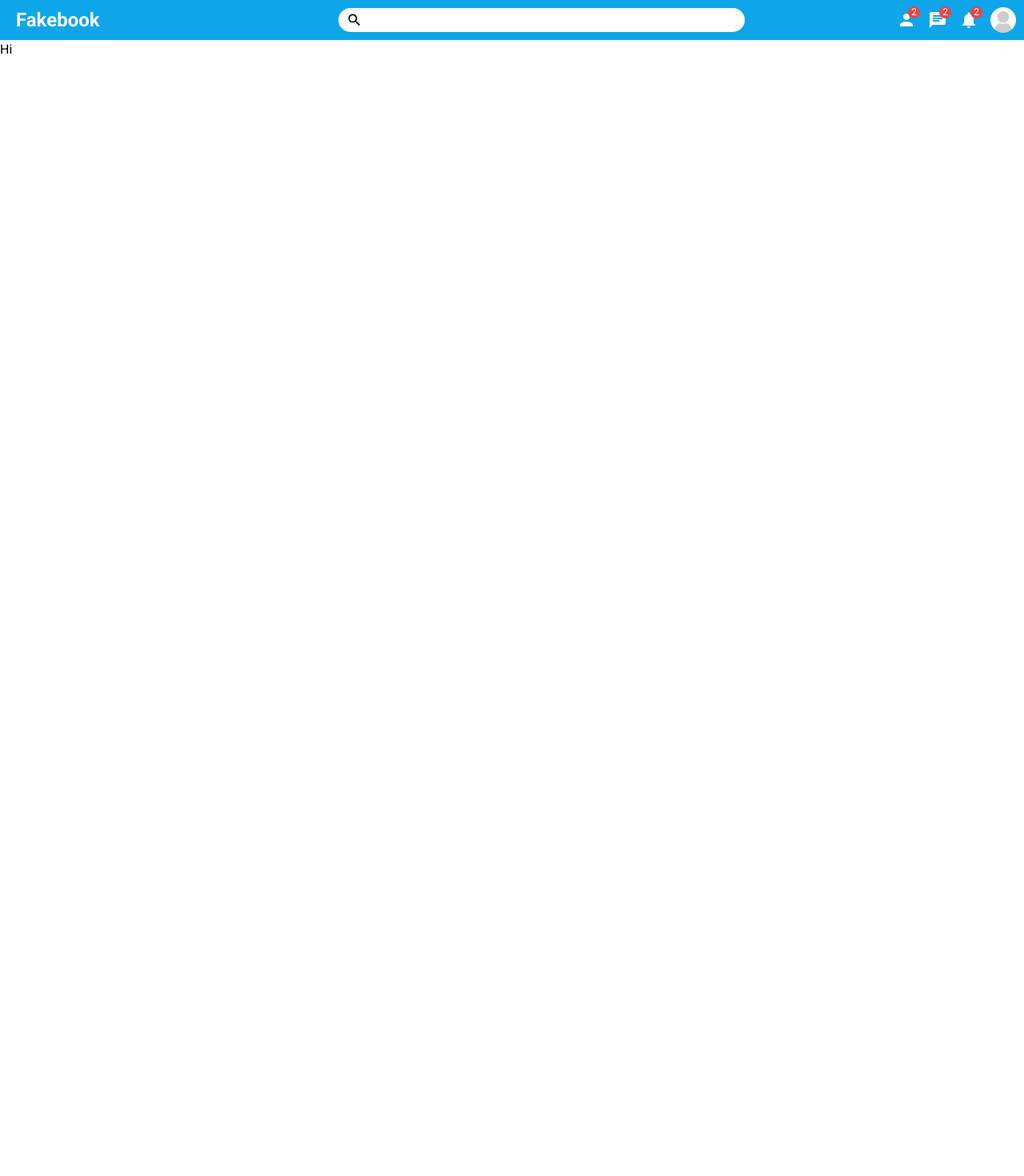
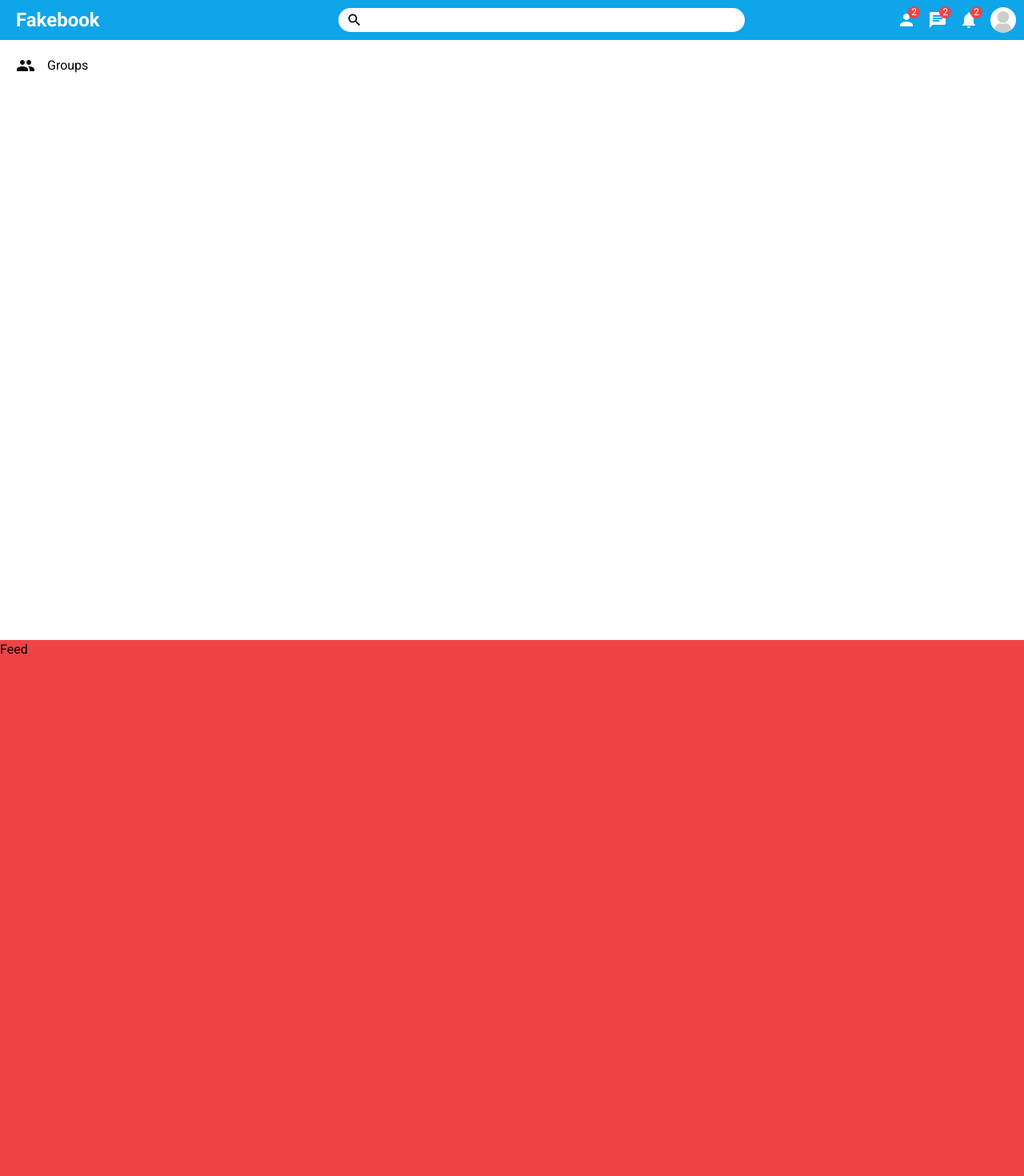
Before and after one commit to dan-k-park/Fakebook, a React (Create React App) app in the folder client/: page / in a window 1280 px wide. Shown: the top 1470 px of the page at 80% size. Before the commit the page ends 800 px from the top, so only its background shows below. Built offline with nearby package versions, Linux system fonts and the light colour scheme.

Commit message:
starting rest of the homepage

```diff
--- /dev/null
+++ b/client/src/components/Categories.tsx
@@ -0,0 +1,16 @@
+import { Group } from "@mui/icons-material";
+
+export const Categories = () => {
+  return (
+    <div className="flex-[3] h-[calc(100vh-50px)] overflow-y-scroll sticky top-[50px]">
+      <div className="p-[20px]">
+        <ul className="p-0 m-0 list-none">
+          <li className="flex items-center mb-[20px]">
+            <Group className="mr-[15px]" />
+            <span>Groups</span>
+          </li>
+        </ul>
+      </div>
+    </div>
+  );
+};
--- /dev/null
+++ b/client/src/components/Feed.tsx
@@ -0,0 +1,5 @@
+import React from "react";
+
+export const Feed = () => {
+  return <div className="flex-[5.5] bg-red-500 h-[100vh]">Feed</div>;
+};
--- /dev/null
+++ b/client/src/components/Friends.tsx
@@ -0,0 +1,5 @@
+import React from "react";
+
+export const Friends = () => {
+  return <div className="flex-[3.5] bg-blue-500 h-[100vh]">Friends</div>;
+};
--- a/client/src/pages/Home.tsx
+++ b/client/src/pages/Home.tsx
@@ -1,10 +1,15 @@
 import React from "react";
+import { Categories } from "../components/Categories";
+import { Feed } from "../components/Feed";
+import { Friends } from "../components/Friends";
 import { Navbar } from "../components/Navbar";
 export const Home = () => {
   return (
     <>
       <Navbar />
-      <div className="flex w-full">Hi</div>
+      <Categories />
+      <Feed />
+      <Friends />
     </>
   );
 };
```
